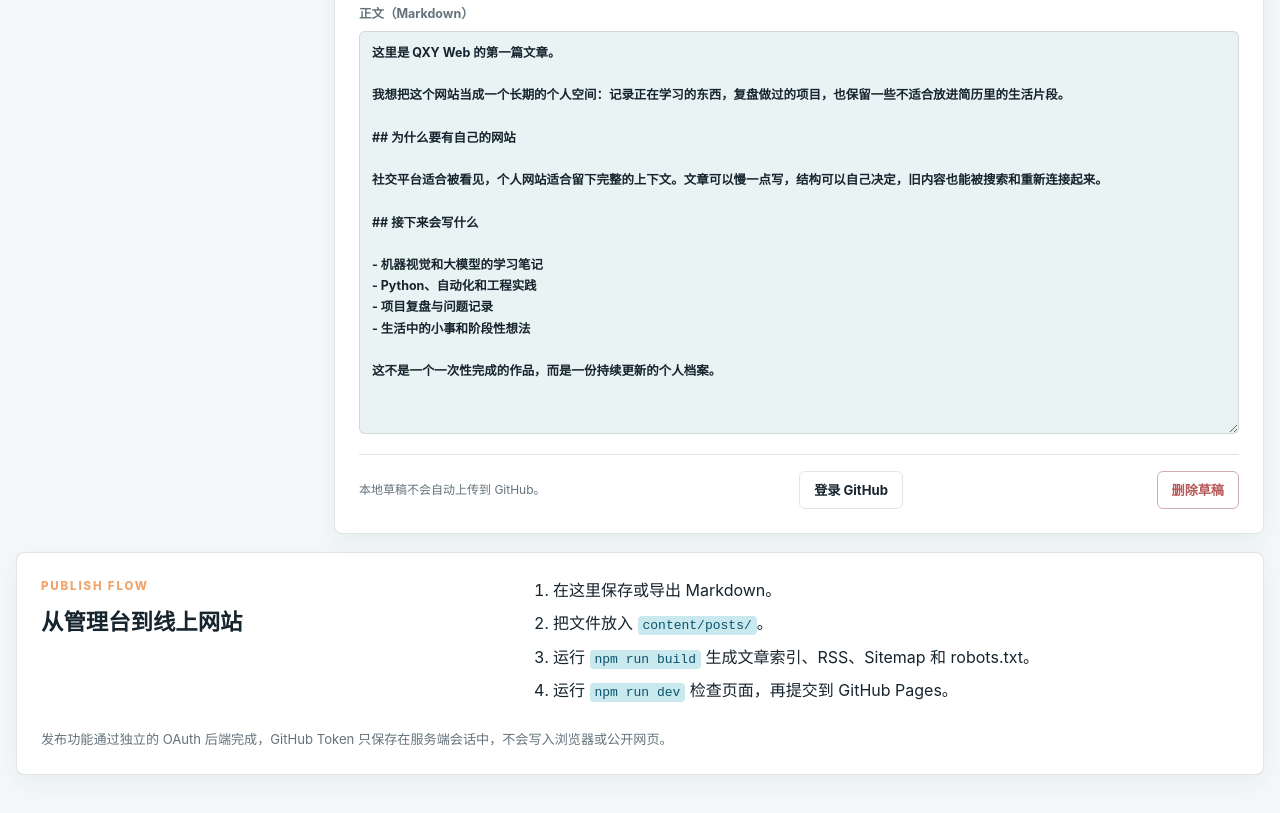
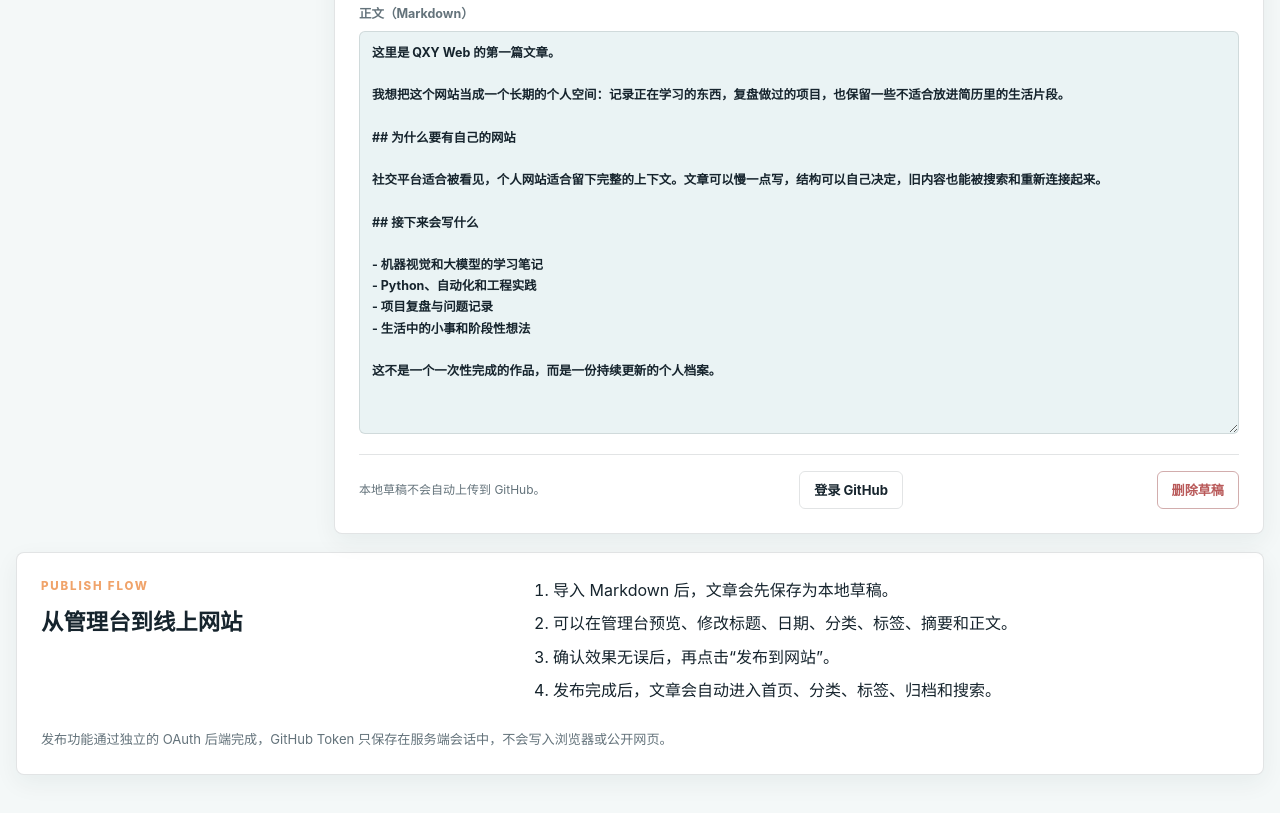
Before and after one commit to stephen0430/Personal-Website, a website: page admin.html in a window 1280 px wide. Shown: the part 675-1488 px from the top of the page. Drawn offline with Linux system fonts and the light colour scheme; no server answers.

Commit message:
Keep markdown import as editable draft

```diff
--- a/admin.html
+++ b/admin.html
@@ -74,10 +74,10 @@
           <h2>从管理台到线上网站</h2>
         </div>
         <ol>
-          <li>在这里保存或导出 Markdown。</li>
-          <li>把文件放入 <code>content/posts/</code>。</li>
-          <li>运行 <code>npm run build</code> 生成文章索引、RSS、Sitemap 和 robots.txt。</li>
-          <li>运行 <code>npm run dev</code> 检查页面，再提交到 GitHub Pages。</li>
+          <li>导入 Markdown 后，文章会先保存为本地草稿。</li>
+          <li>可以在管理台预览、修改标题、日期、分类、标签、摘要和正文。</li>
+          <li>确认效果无误后，再点击“发布到网站”。</li>
+          <li>发布完成后，文章会自动进入首页、分类、标签、归档和搜索。</li>
         </ol>
         <p class="muted">发布功能通过独立的 OAuth 后端完成，GitHub Token 只保存在服务端会话中，不会写入浏览器或公开网页。</p>
       </section>
```
